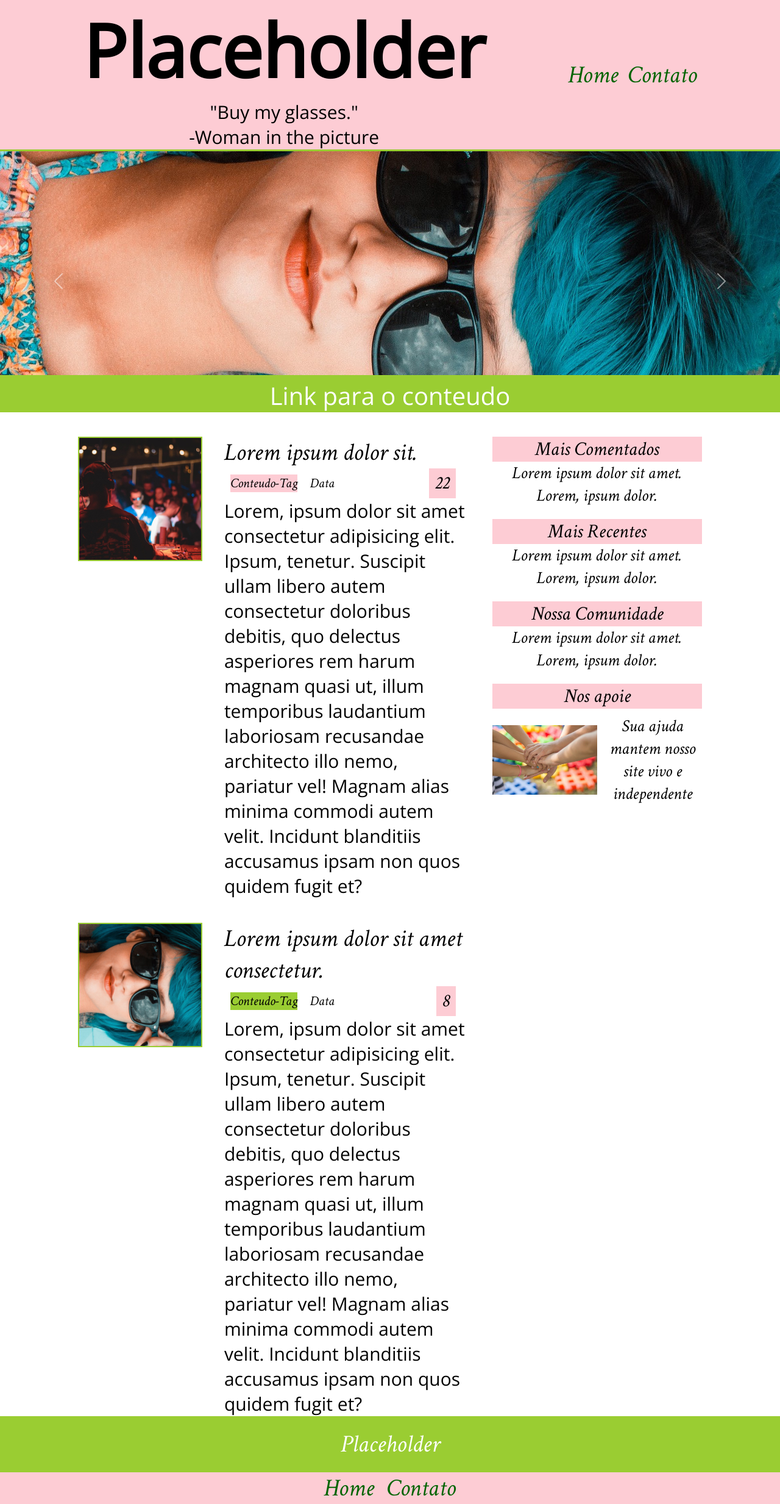
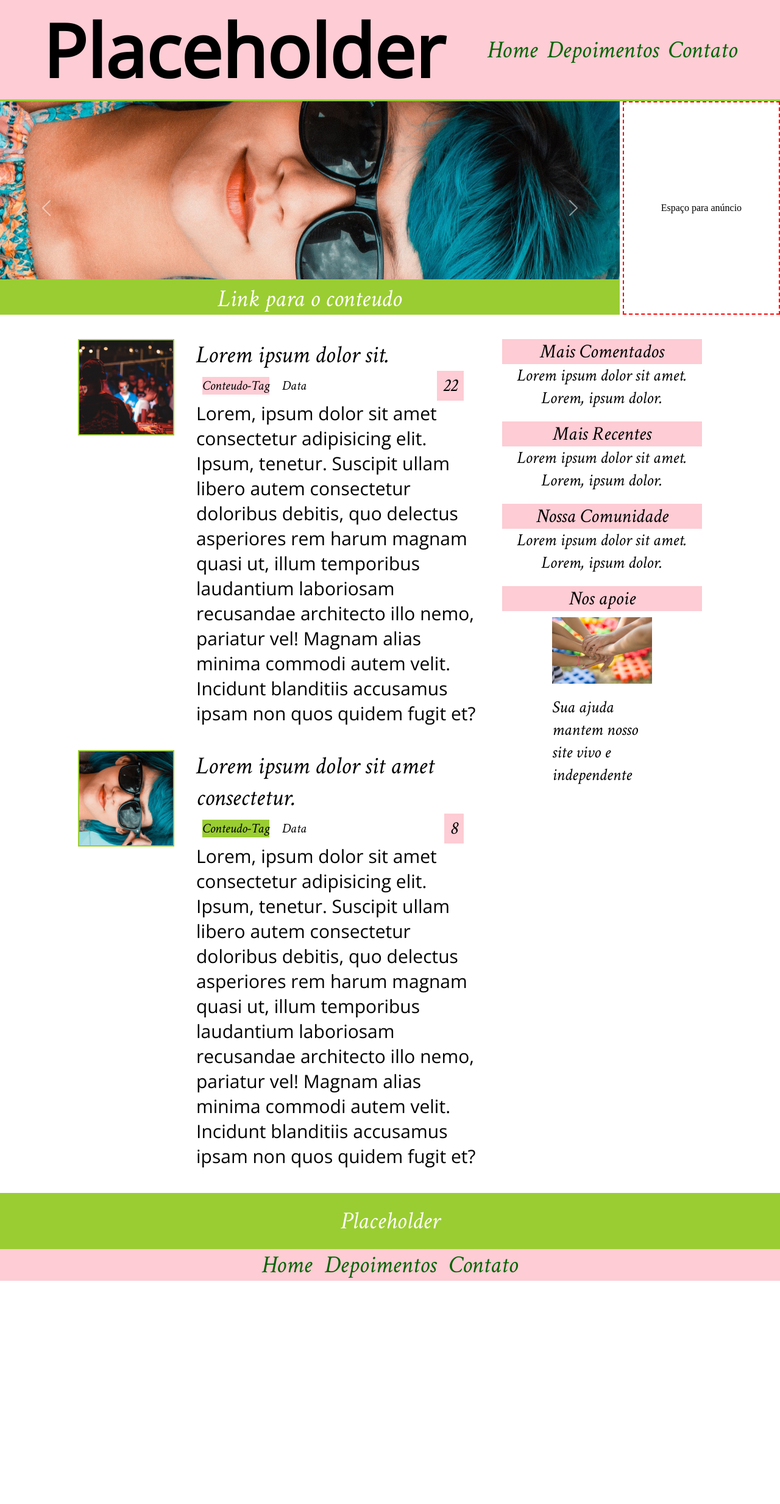
Before and after one commit to jrafaelpcruz/hackaton-pamI, a PHP site: page / in a window 1280 px wide. Shown: the whole page at 61% size. After the commit the page ends 2100 px from the top, so only its background shows below. Run offline with PHP 8.4, Linux system fonts and the light colour scheme; some libraries are stand-ins or nearby versions.

Commit message:
correçoes na pagina, estilo e depoimentos-visualizar criado

```diff
--- a/contato-sucesso.php
+++ b/contato-sucesso.php
@@ -1,4 +1,5 @@
 <div class="contato-sucesso">
   <h1>Muito obrigado(a)! Se for necessário entraremos em contato com você pelo e-mail informado.</h1>
   <img src="img/socios.png" />
+  <a href="?page=default">Voltar à página incial</a>
 </div>
--- a/footer.php
+++ b/footer.php
@@ -5,6 +5,7 @@
   <nav>
     <ul>
       <li><a href="?page=default">Home</a></li>
+      <li><a href="?page=depoimento-visualizar">Depoimentos</a></li>
       <li><a href="?page=contato">Contato</a></li>
     </ul>
   </nav>
--- a/header.php
+++ b/header.php
@@ -1,14 +1,11 @@
 <div class="header">
   <div>
     <h1>Placeholder</h1>
-    <div class="topquote">
-      <p>"Buy my glasses."<p>
-      <p>-Woman in the picture</p>
-    </div>
   </div>
   <nav class="titlenav">
     <ul class="topnav">
       <li><a href="?page=default">Home</a></li>
+      <li><a href="?page=depoimento-visualizar">Depoimentos</a></li>
       <li><a href="?page=contato">Contato</a></li>
     </ul>
   </nav>
@@ -16,36 +13,8 @@
 <div class="compactnav">
   <nav>
     <ul class="topnav">
-      <li><a href="index.php">Home</a></li>
-      <li><a href="#">Contato</a></li>
+      <li><a href="?page=default">Home</a></li>
+      <li><a href="?page=contato">Contato</a></li>
     </ul>
   </nav>
 </div>
-<!-- script js carregando bootstrap-->
-<script src="js/bootstrap.min.js"></script>
-<div class="spotlight">
-		<!--inicio do código do carou -->
-    <div id="carouselExampleControls" class="carousel slide" data-bs-ride="carousel">
-  <div class="carousel-inner">
-    <div class="carousel-item active">
-      <img src="img/woman_sunglasses.jpg" class="d-block w-100" alt="...">
-      <p><a href="#">Link para o conteudo</a></p>
-    </div>
-    <div class="carousel-item">
-      <img src="img/mulher_triste.jpg" class="d-block w-100" alt="...">
-      <p><a href="#">A mulher triste voltou, Thais</a></p>
-    </div>
-    <div class="carousel-item">
-      <img src="img/codigo_azul.jpg" class="d-block w-100" alt="...">
-      <p><a href="#">Matrix?</a></p>
-    </div>
-  </div>
-  <button class="carousel-control-prev" type="button" data-bs-target="#carouselExampleControls" data-bs-slide="prev">
-    <span class="carousel-control-prev-icon" aria-hidden="true"></span>
-  </button>
-  <button class="carousel-control-next" type="button" data-bs-target="#carouselExampleControls" data-bs-slide="next">
-    <span class="carousel-control-next-icon" aria-hidden="true"></span>
-  </button>
-</div>
-    <!-- Fim do codigo do carousel-->
-</div>
--- a/index.php
+++ b/index.php
@@ -28,6 +28,9 @@
     case 'contato-sucesso';
       include 'contato-sucesso.php';
       break;
+    case 'depoimento-visualizar';
+      include 'depoimento-visualizar.php';
+      break;
     default:
       include "inicio.php";
   }
--- a/inicio.php
+++ b/inicio.php
@@ -1,9 +1,42 @@
-  <main>
+<!-- script js carregando bootstrap-->
+<script src="js/bootstrap.min.js"></script>
+<div class="spotlight-container">
+  <div class="spotlight">
+      <!--inicio do código do carousel -->
+      <div id="carouselExampleControls" class="carousel slide" data-bs-ride="carousel">
+    <div class="carousel-inner">
+      <div class="carousel-item active">
+        <a href="#"><img src="img/woman_sunglasses.jpg" class="d-block w-100" alt="..."></a>
+        <p><a href="#">Link para o conteudo</a></p>
+      </div>
+      <div class="carousel-item">
+        <a href="#"><img src="img/mulher_triste.jpg" class="d-block w-100" alt="..."></a>
+        <p><a href="#">A mulher triste voltou, Thais</a></p>
+      </div>
+      <div class="carousel-item">
+        <a href="#"><img src="img/codigo_azul.jpg" class="d-block w-100" alt="..."></a>
+        <p><a href="#">Matrix?</a></p>
+      </div>
+    </div>
+    <button class="carousel-control-prev" type="button" data-bs-target="#carouselExampleControls" data-bs-slide="prev">
+      <span class="carousel-control-prev-icon" aria-hidden="true"></span>
+    </button>
+    <button class="carousel-control-next" type="button" data-bs-target="#carouselExampleControls" data-bs-slide="next">
+      <span class="carousel-control-next-icon" aria-hidden="true"></span>
+    </button>
+  </div>
+      <!-- Fim do codigo do carousel-->
+  </div>
+  <div class="spotlight-anuncio">
+    <p>Espaço para anúncio</p>
+  </div>
+</div>
+<main>
 	 <div class="container">
     <div class="coluna-conteudo">
       <div class="conteudo">
         <div class="conteudo-imagem">
-          <img src="img/music.jpg" />
+          <a href="#"><img src="img/music.jpg" /></a>
         </div>
         <div class="conteudo-principal">
           <a href="#">Lorem ipsum dolor sit.</a>
@@ -12,16 +45,16 @@
               <li><span class="tag-rosa">Conteudo-Tag</span></li>
               <li>Data</li>
             </ul>
-          <div class="conteudo-atributos-comentarios">
+            <div class="conteudo-atributos-comentarios">
             22
+            </div>
           </div>
-        </div>
           <p>Lorem, ipsum dolor sit amet consectetur adipisicing elit. Ipsum, tenetur. Suscipit ullam libero autem consectetur doloribus debitis, quo delectus asperiores rem harum magnam quasi ut, illum temporibus laudantium laboriosam recusandae architecto illo nemo, pariatur vel! Magnam alias minima commodi autem velit. Incidunt blanditiis accusamus ipsam non quos quidem fugit et?</p>
         </div>
       </div>
       <div class="conteudo">
         <div class="conteudo-imagem">
-          <img src="img/column_woman_glasses.jpg" />
+          <a href="#"><img src="img/column_woman_glasses.jpg" /></a>
         </div>
         <div class="conteudo-principal">
           <a href="#">Lorem ipsum dolor sit amet consectetur.</a>
@@ -50,8 +83,12 @@
       <a href="#">Lorem, ipsum dolor.</a>
       <h1>Nos apoie</h1>
       <div class="conteudo-left-apoie">
-        <img src="img/hands.jpg" />
-        <a href="#">Sua ajuda mantem nosso site vivo e independente</a>
+        <div>
+          <a href="#"><img src="img/hands.jpg" /></a>
+        </div>
+        <div>
+          <a href="#">Sua ajuda mantem nosso site vivo e independente</a>
+        </div>
       </div>
     </div>
   </div>
--- a/styles/styles.css
+++ b/styles/styles.css
@@ -12,6 +12,7 @@
 header {
   background-color:var(--header-main-color);
   font-family: 'Crimson Text', serif;
+  border-bottom: 3px solid var(--header-second-color);
 }
 .header {
   display: flex;
@@ -43,27 +44,6 @@ li a:hover {
 }
 .compactnav {
   display:none;
-}
-.spotlight {
-  width:100%;
-  align-items:center;
-  background-color:var(--header-second-color);
-  font-family: 'Crimson Text', serif;
-}
-.spotlight img {
-  width:100%;
-  border-top: 3px solid var(--header-second-color);
-}
-.spotlight p {
-	font-size: 40px;
-	text-align:center;
-}
-.spotlight a {
-	text-decoration:none;
-	color:#FFF;
-}
-.spotlight a:hover {
-  color:#FFF;
 }
 @media (max-width:980px) {
   header {
@@ -104,6 +84,39 @@ main {
   margin-right: auto;
   font-family: 'Crimson Text', serif;
 }
+.spotlight-container {
+  width:100%;
+  display:flex;
+  gap:5px;
+}
+.spotlight {
+  flex:4 1 0;
+  align-items:center;
+  background-color:var(--header-second-color);
+  font-family: 'Crimson Text', serif;
+}
+.spotlight img {
+  width:100%;
+}
+.spotlight p {
+	font-size: 40px;
+	text-align:center;
+}
+.spotlight a {
+	text-decoration:none;
+	color:#FFF;
+}
+.spotlight a:hover {
+  color:#FFF;
+}
+.spotlight-anuncio {
+  flex:1 1 0;
+  border:2px dashed red;
+  display:flex;
+  flex-flow:wrap column;
+  justify-content: center;
+  align-items: center;
+}
 .container {
   width:100%;
   margin-top:40px;
@@ -111,7 +124,7 @@ main {
   gap:40px;
 }
 .coluna-conteudo {
-  width:65%;
+  flex:2 1 0;
   display:flex;
   flex-flow:column;
   gap:40px;
@@ -123,9 +136,10 @@ main {
 }
 .conteudo-imagem {
   flex: 1 1 0;
+
 }
 .conteudo-principal {
-  flex: 2 1 0;
+  flex: 3 1 0;
 }
 .conteudo img {
   width:100%;
@@ -170,7 +184,7 @@ main {
   padding:5px 10px;
 }
 .conteudo-left {
-  width:35%;
+  flex: 1 1 0;
   display:flex;
   flex-flow: wrap column;
 }
@@ -197,17 +211,18 @@ main {
 .conteudo-left-apoie {
   width:100%;
   display:flex;
+  flex-flow:wrap column;
   align-items: center;
   gap:10px;
   margin-top:10px;
 }
-.conteudo-left-apoie img {
+.conteudo-left-apoie div {
   width:50%;
 }
+.conteudo-left-apoie img {
+  width:100%;
+}
 @media (max-width:1200px) {
-  .coluna-conteudo {
-    width:100%;
-  }
   .conteudo-left {
     display:none;
   }
@@ -222,32 +237,23 @@ main {
   .conteudo-left {
     display:none;
   }
-  .coluna-conteudo {
-    width:100%;
-  }
   .conteudo p {
     display:none;
   }
-}
-/*footer*/
-footer {
-  font-family: 'Crimson Text', serif;
-}
-footer p {
-  background-color:var(--header-second-color);
-  text-align:center;
-  padding:20px 0;
-  font-size: 40px;
-  color:#FFF;
-}
-footer ul {
-  display:flex;
-  justify-content: center;
-  gap:20px;
-  list-style: none;
-  background-color: var(--header-main-color);
+  .spotlight-container {
+    flex-flow:wrap column;
+  }
 }
 /*contato*/
+.contato-titulo {
+  font-family: 'Crimson Text', serif;
+  width:100%;
+  text-align: center;
+  font-weight: normal;
+  font-size:40px;
+  color:#FFF;
+  background-color:var(--header-second-color);
+}
 form {
   width:80%;
   margin:40px 0;
@@ -280,15 +286,6 @@ button {
   font-family: 'Crimson Text', serif;
   padding:5px;
   background-color: var(--header-main-color);
-}
-.contato-titulo {
-  font-family: 'Crimson Text', serif;
-  width:100%;
-  text-align: center;
-  font-weight: normal;
-  font-size:40px;
-  background-color:var(--header-main-color);
-  margin:20px 0;
 }
 @media (max-width:980px) {
   form {
@@ -324,3 +321,22 @@ button {
   margin: 20px 0;
   border-bottom:2px solid var(--header-second-color)
 }
+/*footer*/
+footer {
+  font-family: 'Crimson Text', serif;
+  margin-top:40px;
+}
+footer p {
+  background-color:var(--header-second-color);
+  text-align:center;
+  padding:20px 0;
+  font-size: 40px;
+  color:#FFF;
+}
+footer ul {
+  display:flex;
+  justify-content: center;
+  gap:20px;
+  list-style: none;
+  background-color: var(--header-main-color);
+}
```
Also changed, not shown: depoimento-visualizar.php (added).
